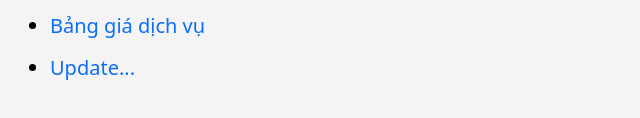
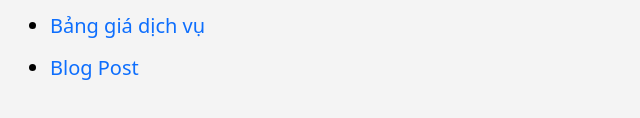
Before and after one commit to willvn2021/Fullstack_LeMinhHiep_F8-zoom-day-5, a plain HTML site: page index.html in a window 1280 px wide. Shown: the part 186-304 px from the top of the page, 0-640 px from the left. Drawn offline with Linux system fonts and the light colour scheme.

Commit message:
Bài Tập 5.4: Blog Post - Update lại index.html

```diff
--- a/index.html
+++ b/index.html
@@ -52,7 +52,7 @@
                 <a href="./pricing-table.html">Bảng giá dịch vụ</a>
             </li>
             <li>
-                <a href="">Update...</a>
+                <a href="./blog-post.html">Blog Post</a>
             </li>
         </ul>
     </body>
```
